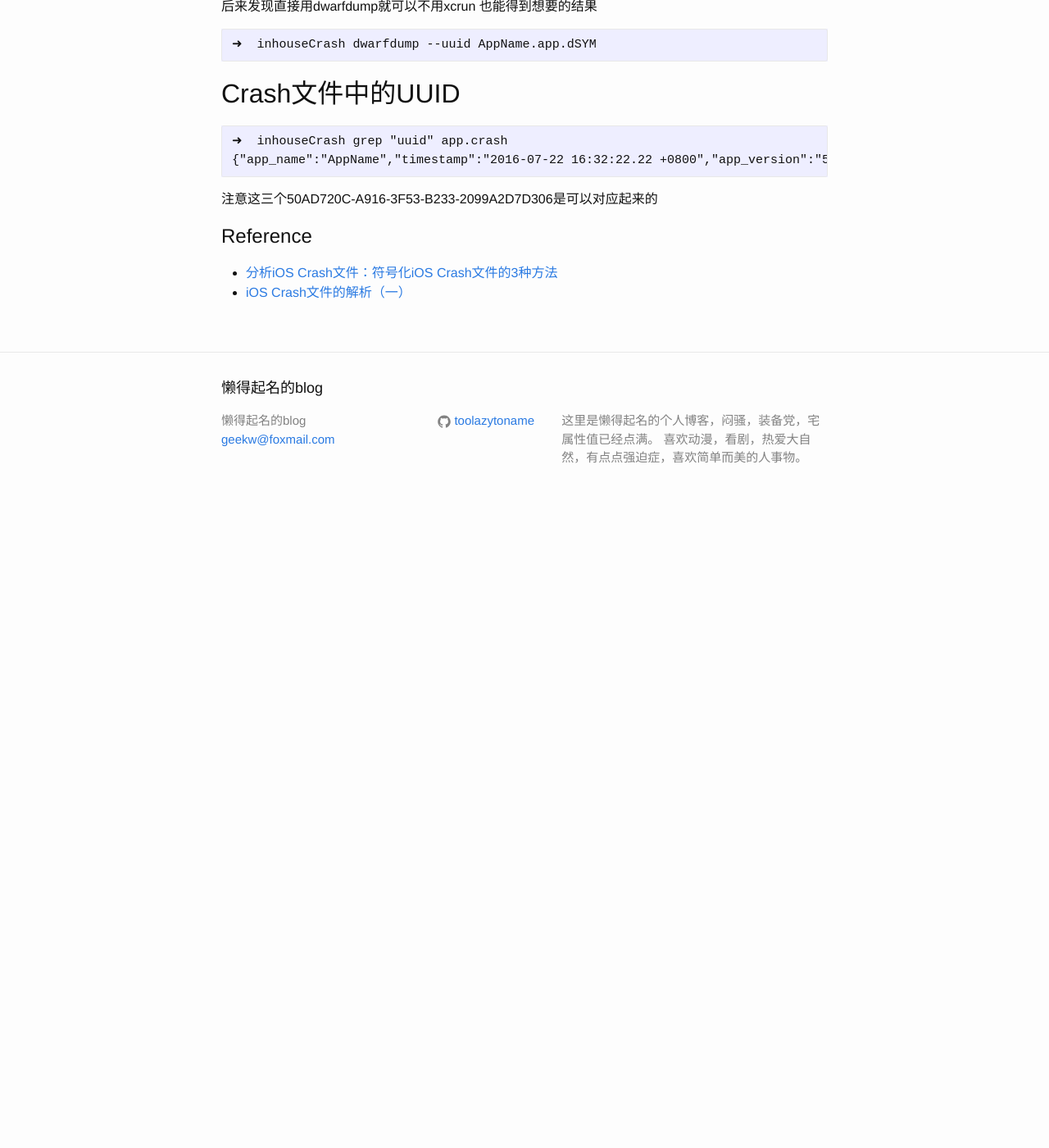
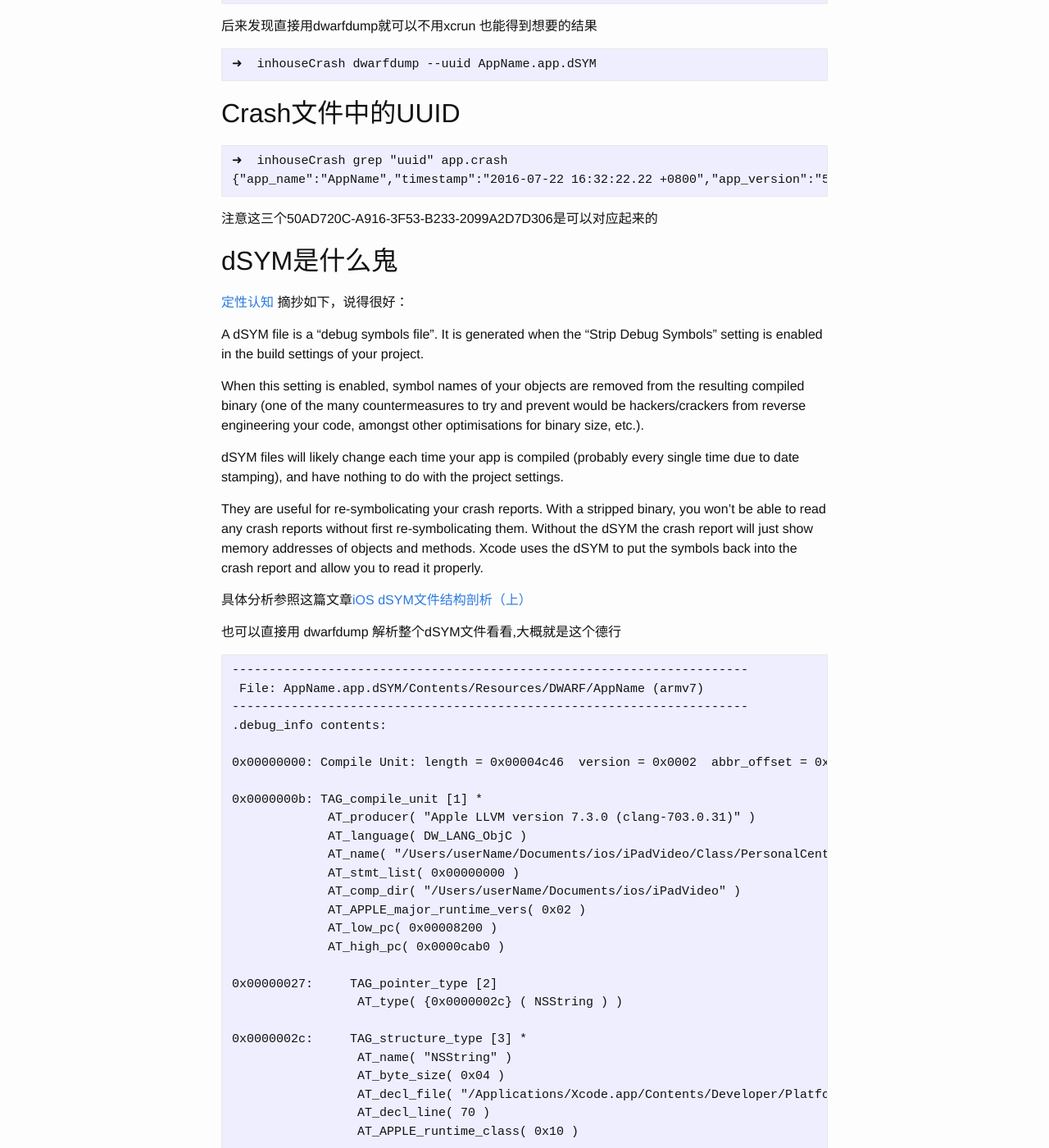
Before and after one commit to toolazytoname/toolazytoname.github.io, a Jekyll site: the page built from _posts/2016-07-23-symbolicatecrash.markdown, in a window 1280 px wide and 1400 px high, scrolled down 1736 px. Shown: the whole window at 82% size. Built offline with Jekyll 4.4.1, drawn with Linux system fonts in a browser that asks for light colours; before the commit the page ends 2366 px from its top, so only the background shows below that; some of the changed text lies outside the part shown.

Commit message:
add dSYM explanation

```diff
--- a/_posts/2016-07-23-symbolicatecrash.markdown
+++ b/_posts/2016-07-23-symbolicatecrash.markdown
@@ -16,6 +16,7 @@ categories: iOS Debug 技巧
 	* [App的UUID](#AppUUID)
 	* [dSYM文件中的UUID](#dSYMUUID)
 	* [Crash文件中的UUID](#crashUUID)
+	* [dSYM是什么鬼](#dSYM)
 * [Reference](#reference)
 
 
@@ -98,6 +99,63 @@ Crash文件中的UUID<a name="crashUUID"></a>
 
 注意这三个50AD720C-A916-3F53-B233-2099A2D7D306是可以对应起来的
 
+dSYM是什么鬼<a name="dSYM"></a>
+----
+[定性认知](http://stackoverflow.com/questions/22460058/how-is-a-dsym-file-created)
+摘抄如下，说得很好：
+
+A dSYM file is a "debug symbols file". It is generated when the "Strip Debug Symbols" setting is enabled in the build settings of your project.
+
+When this setting is enabled, symbol names of your objects are removed from the resulting compiled binary (one of the many countermeasures to try and prevent would be hackers/crackers from reverse engineering your code, amongst other optimisations for binary size, etc.).
+
+dSYM files will likely change each time your app is compiled (probably every single time due to date stamping), and have nothing to do with the project settings.
+
+They are useful for re-symbolicating your crash reports. With a stripped binary, you won't be able to read any crash reports without first re-symbolicating them. Without the dSYM the crash report will just show memory addresses of objects and methods. Xcode uses the dSYM to put the symbols back into the crash report and allow you to read it properly.
+
+具体分析参照这篇文章[iOS dSYM文件结构剖析（上）
+](http://www.csdn.net/article/2015-08-04/2825369)
+
+也可以直接用 dwarfdump 解析整个dSYM文件看看,大概就是这个德行
+
+~~~
+----------------------------------------------------------------------
+ File: AppName.app.dSYM/Contents/Resources/DWARF/AppName (armv7)
+----------------------------------------------------------------------
+.debug_info contents:
+
+0x00000000: Compile Unit: length = 0x00004c46  version = 0x0002  abbr_offset = 0x00000000  addr_size = 0x04  (next CU at 0x00004c4a)
+
+0x0000000b: TAG_compile_unit [1] *
+             AT_producer( "Apple LLVM version 7.3.0 (clang-703.0.31)" )
+             AT_language( DW_LANG_ObjC )
+             AT_name( "/Users/userName/Documents/ios/iPadVideo/Class/PersonalCenter/SVZBar/SVZBarViewController.m" )
+             AT_stmt_list( 0x00000000 )
+             AT_comp_dir( "/Users/userName/Documents/ios/iPadVideo" )
+             AT_APPLE_major_runtime_vers( 0x02 )
+             AT_low_pc( 0x00008200 )
+             AT_high_pc( 0x0000cab0 )
+
+0x00000027:     TAG_pointer_type [2]
+                 AT_type( {0x0000002c} ( NSString ) )
+
+0x0000002c:     TAG_structure_type [3] *
+                 AT_name( "NSString" )
+                 AT_byte_size( 0x04 )
+                 AT_decl_file( "/Applications/Xcode.app/Contents/Developer/Platforms/iPhoneOS.platform/Developer/SDKs/iPhoneOS.sdk/System/Library/Frameworks/Foundation.framework/Headers/NSString.h" )
+                 AT_decl_line( 70 )
+                 AT_APPLE_runtime_class( 0x10 )
+
+0x00000035:         TAG_inheritance [4]
+                     AT_type( {0x0000004b} ( NSObject ) )
+                     AT_data_member_location( +0 )
+
+0x0000003d:         TAG_APPLE_Property [5]
+                     AT_APPLE_property_name( "length" )
+                     AT_type( {0x00000078} ( NSUInteger ) )
+                     AT_decl_file( "/Applications/Xcode.app/Contents/Developer/Platforms/iPhoneOS.platform/Developer/SDKs/iPhoneOS.sdk/System/Library/Frameworks/Foundation.framework/Headers/NSString.h" )
+                     AT_decl_line( 76 )
+                     AT_APPLE_property_attribute( 0x0101 ( DW_APPLE_PROPERTY_readonly )  )
+~~~
 
 
 Reference
```
